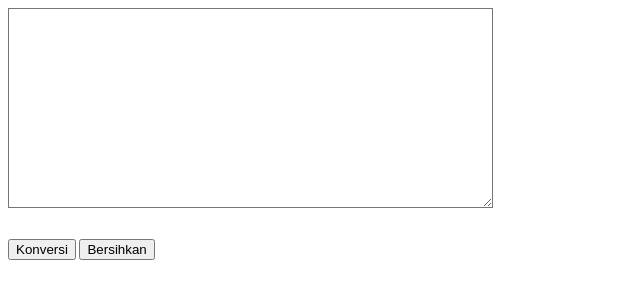
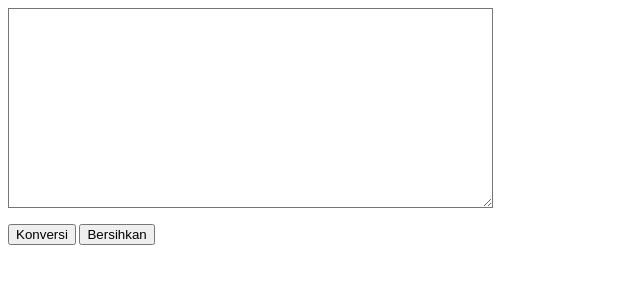
Before and after one commit to absaputro/abs, a plain HTML site: page ppc-converter.html in a window 1280 px wide. Shown: the whole page, without its empty margins (0-640 px from the left). Drawn offline with Linux system fonts and the light colour scheme.

Commit message:
Update ppc-converter.html

```diff
--- a/ppc-converter.html
+++ b/ppc-converter.html
@@ -47,7 +47,7 @@ what.form.displaycount.value=formcontent.length
 <p>
     <font color="#6B828E" size="2" face="Arial, Helvetica, sans-serif"><textarea name="data1" style="width: 485px; height: 200px;overflow:hidden; background-image:url(html-coder-txt.jpg); background-repeat:no-repeat; padding:10px;"></textarea>
   </font></p>
-  <p align=""><font color="#6B828E" size="2" face="Arial, Helvetica, sans-serif"><br>
+  <p align=""><font color="#6B828E" size="2" face="Arial, Helvetica, sans-serif">
       <input name="button" type="button" class="abt2" onClick="html2entities(this.form.data1)" onMouseOver="this.className='abt2 abt2hov'" onMouseOut="this.className='abt2'" value="Konversi">
       <input onMouseOver="this.className='abt3 abt3hov'" onMouseOut="this.className='abt3'" class="abt3" name="Clear" value="Bersihkan" type="reset">
 
```
